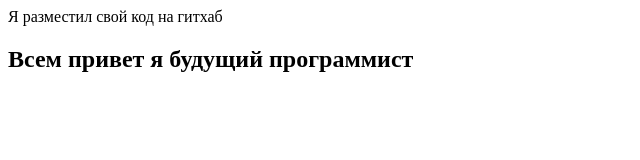
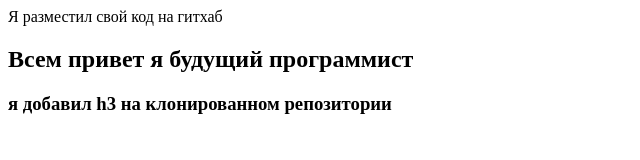
Before and after one commit to nevadamir/test_repo, a plain HTML site: page main.html in a window 1280 px wide. Shown: the whole page, without its empty margins (0-640 px from the left). Drawn offline with Linux system fonts and the light colour scheme.

Commit message:
add third title

```diff
--- a/main.html
+++ b/main.html
@@ -9,5 +9,6 @@
 <body>
     Я разместил свой код на гитхаб
     <h2>Всем привет я будущий программист</h2>
+    <h3>я добавил h3 на клонированном репозитории</h3>
 </body>
 </html>
```
